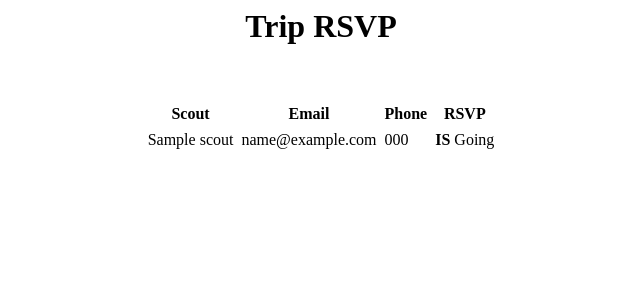
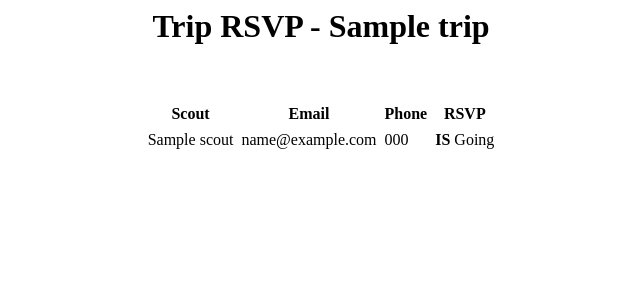
Before and after one commit to cheslin23t/BSA2, a Flask app: template templates/trip_rsvp.html in a window 1280 px wide. Shown: the top 300 px of the page, without its empty margins (319-959 px from the left). Run offline with Flask 2, Linux system fonts and the light colour scheme; the template is opened without the code that fills it: most values are stand-ins (such as "Sample title", 1, 10 or a date in 2020).

Commit message:
New trip rsvp layout (test)

```diff
--- a/main.py
+++ b/main.py
@@ -98,10 +98,14 @@ def login():
 @login_required
 @admin_required
 def trip_rsvp():
-    going = db['irv_woods_0922']['going']
-    not_going = db['irv_woods_0922']['not_going']
+    trips = ['irv_woods_0922']
+    allRsvp = {}
+    for trip in trips:
+        going = db[trip]['going']
+        not_going = db[trip]['not_going']
+        allRsvp[trip] = {'going': going, 'not_going': not_going, 'name':trip }
 
-    return render_template('trip_rsvp.html', going=going, not_going=not_going)
+    return render_template('trip_rsvp.html', allRsvp=allRsvp)
 
 @app.route('/test')
 def test():
--- a/templates/trip_rsvp.html
+++ b/templates/trip_rsvp.html
@@ -4,7 +4,8 @@
 </head>
 <body>
     <center>
-        <h1>Trip RSVP</h1>
+        {% for trip in allRsvp %}
+        <h1>Trip RSVP - {{trip['name']}}</h1>
         <br>
         <br>
             <table>
@@ -27,7 +28,7 @@
 
                     <td></td><td></td>
                 </tr>
-                {% for scout in going %}
+                {% for scout in trip['going'] %}
                 <tr>
                     <td>
                         {{ scout['name'] }}
@@ -44,7 +45,7 @@
                     <td> <b>IS</b> Going </td>
                 </tr>
                 {% endfor %}
-                {% for scout in not_going %}
+                {% for scout in trip['not_going'] %}
                 <tr>
                     <td>
                         {{ scout['name'] }}
@@ -63,5 +64,7 @@
                 {% endfor %}
 
             </table>
+
     </center>
+    {% endfor %}
 </body>
```
